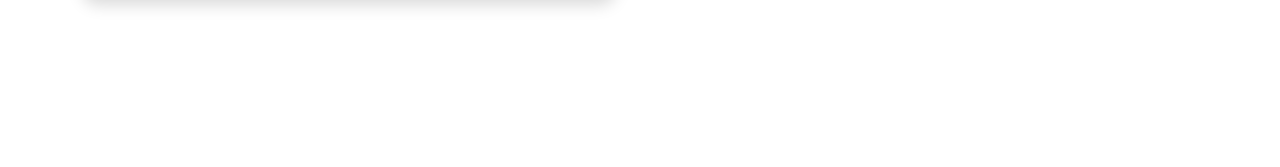
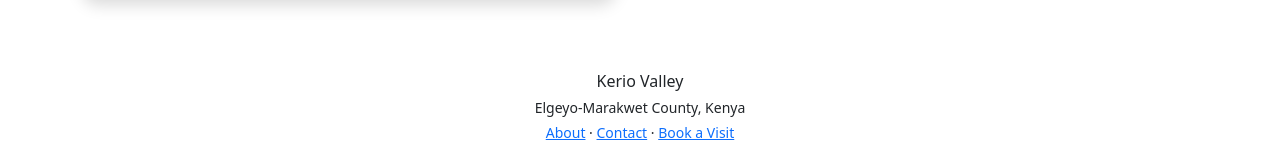
Before and after one commit to Meshack-pi/KERIO, a plain HTML site: page pages/about.html in a window 1280 px wide. Shown: the part 1133-1300 px from the top of the page. Before the commit the page ends 1178 px from the top, so only its background shows below. Drawn offline with nearby package versions, Linux system fonts and the light colour scheme; files that its build step writes are made by us from their sources; files whose address does not match are found by name.

Commit message:
Add footer to the about us page and update the broken links

```diff
--- a/pages/about.html
+++ b/pages/about.html
@@ -12,17 +12,17 @@
   <!-- Navbar -->
   <nav class="navbar navbar-expand-lg navbar-dark bg-dark sticky-top">
     <div class="container">
-      <a class="navbar-brand fw-bold" href="index.html"><span>Kerio</span> Valley</a>
+      <a class="navbar-brand fw-bold" href="/index.html"><span>Kerio</span> Valley</a>
       <button class="navbar-toggler" type="button" data-bs-toggle="collapse" data-bs-target="#navMain" aria-controls="navMain" aria-expanded="false" aria-label="Toggle navigation">
         <span class="navbar-toggler-icon"></span>
       </button>
       <div class="collapse navbar-collapse" id="navMain">
         <ul class="navbar-nav ms-auto gap-1">
-          <li class="nav-item"><a class="nav-link" href="index.html">Home</a></li>
-          <li class="nav-item"><a class="nav-link" href="about.html">About</a></li>
-          <li class="nav-item"><a class="nav-link" href="places.html">Places</a></li>
-          <li class="nav-item"><a class="nav-link" href="gallery.html">Gallery</a></li>
-          <li class="nav-item"><a class="nav-link" href="explore.html">Explore</a></li>
+          <li class="nav-item"><a class="nav-link" href="./index.html">Home</a></li>
+          <li class="nav-item"><a class="nav-link" href="/about.html">About</a></li>
+          <li class="nav-item"><a class="nav-link" href="/places.html">Places</a></li>
+          <li class="nav-item"><a class="nav-link" href="/gallery.html">Gallery</a></li>
+          <li class="nav-item"><a class="nav-link" href="/explore.html">Explore</a></li>
           <li class="nav-item"><a class="nav-link" href="visit.html">Visit</a></li>
           <li class="nav-item"><a class="nav-link" href="contact.html">Contact</a></li>
         </ul>
@@ -102,6 +102,19 @@
     </div>
   </section>
 
+    <!-- Footer -->
+  <footer class="py-4">
+    <div class="container text-center">
+      <p class="footer-brand mb-1"><span>Kerio</span> Valley</p>
+      <p class="mb-1 small">Elgeyo-Marakwet County, Kenya</p>
+      <p class="mb-0 small">
+        <a href="pages/about.html">About</a> &middot;
+        <a href="pages/contact.html">Contact</a> &middot;
+        <a href="pages/visit.html">Book a Visit</a>
+      </p>
+    </div>
+  </footer>
+
   <script src="https://cdn.jsdelivr.net/npm/bootstrap@5.3.3/dist/js/bootstrap.bundle.min.js"></script>
   <script src="main.js"></script>
 </body>
```
